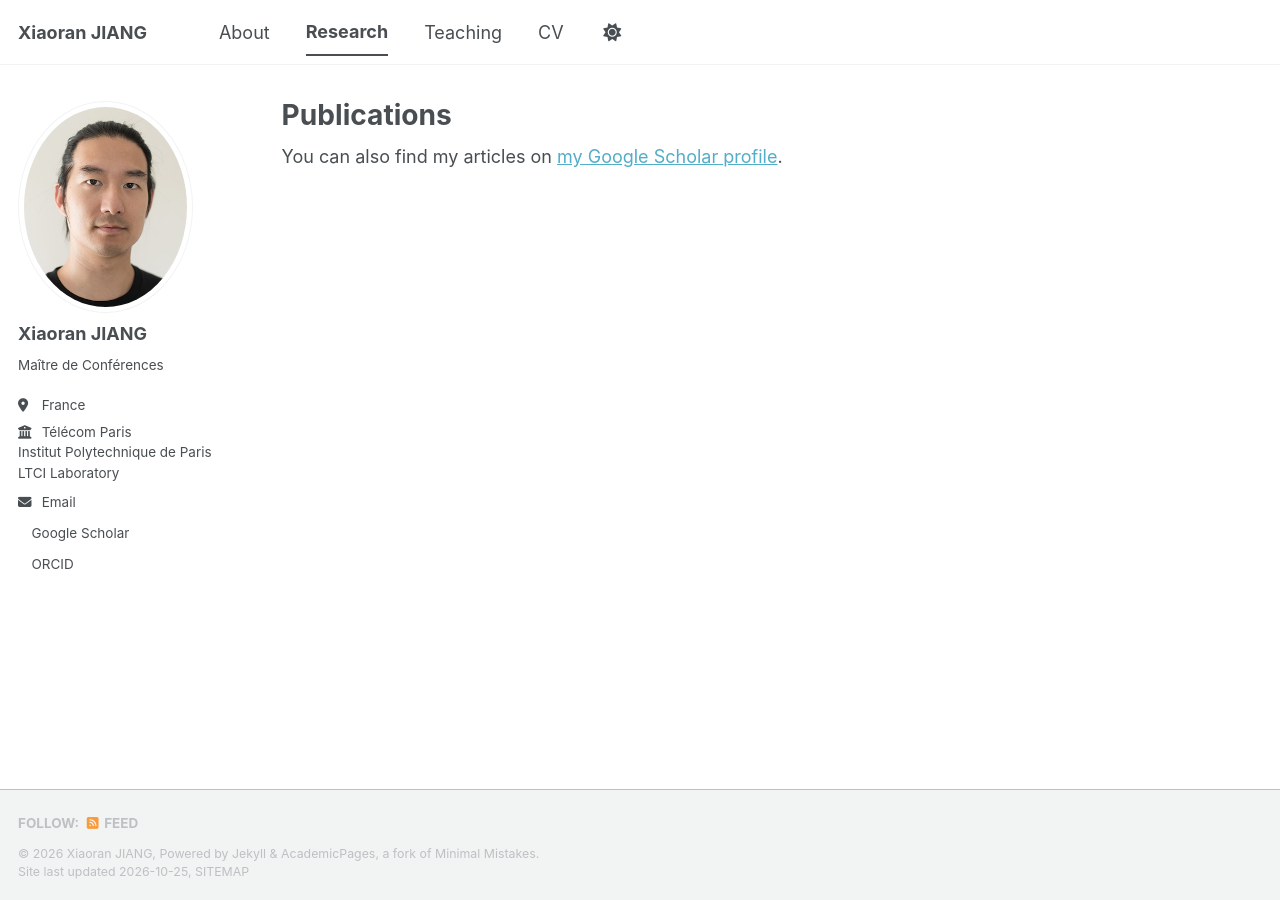
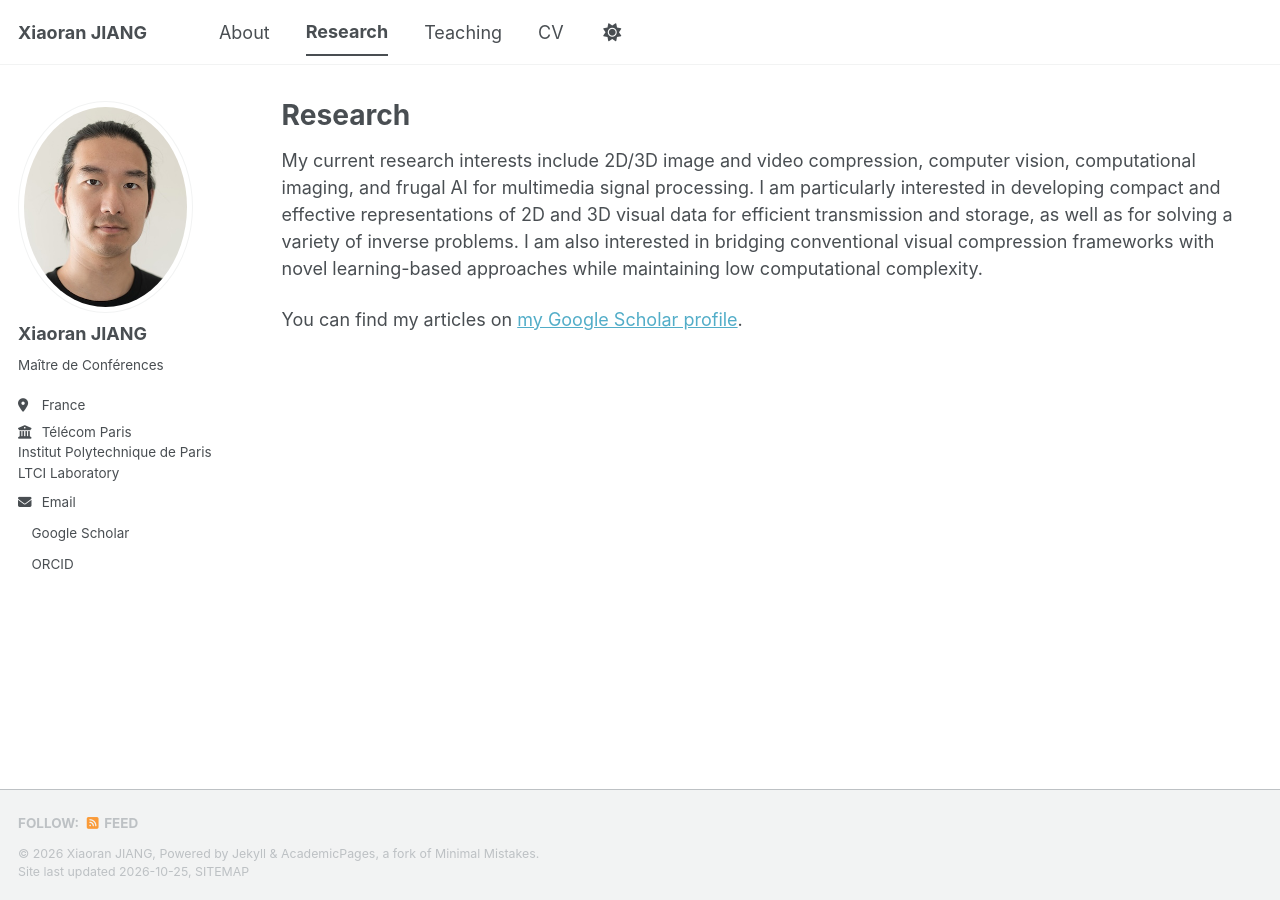
Before and after one commit to xiaoranjiang/xiaoranjiang.github.io, a Jekyll site: the page built from _pages/publications.html, in a window 1280 px wide. Built offline with Jekyll 4.4.1, drawn with Linux system fonts in a browser that asks for light colours; a style sheet for code colours, icons or effects is not loaded.

Commit message:
Update publications.html

```diff
--- a/_pages/publications.html
+++ b/_pages/publications.html
@@ -1,12 +1,20 @@
 ---
 layout: archive
-title: "Publications"
+title: "Research"
 permalink: /publications/
 author_profile: true
 ---
+<p>
+My current research interests include 2D/3D image and video compression, computer vision,
+computational imaging, and frugal AI for multimedia signal processing.
+I am particularly interested in developing compact and effective representations of 2D and 3D
+visual data for efficient transmission and storage, as well as for solving a variety of inverse problems.
+I am also interested in bridging conventional visual compression frameworks with novel learning-based
+approaches while maintaining low computational complexity.
+</p>
 
 {% if site.author.googlescholar %}
-  <div class="wordwrap">You can also find my articles on <a href="{{site.author.googlescholar}}">my Google Scholar profile</a>.</div>
+  <div class="wordwrap">You can find my articles on <a href="{{site.author.googlescholar}}">my Google Scholar profile</a>.</div>
 {% endif %}
 
 
```
